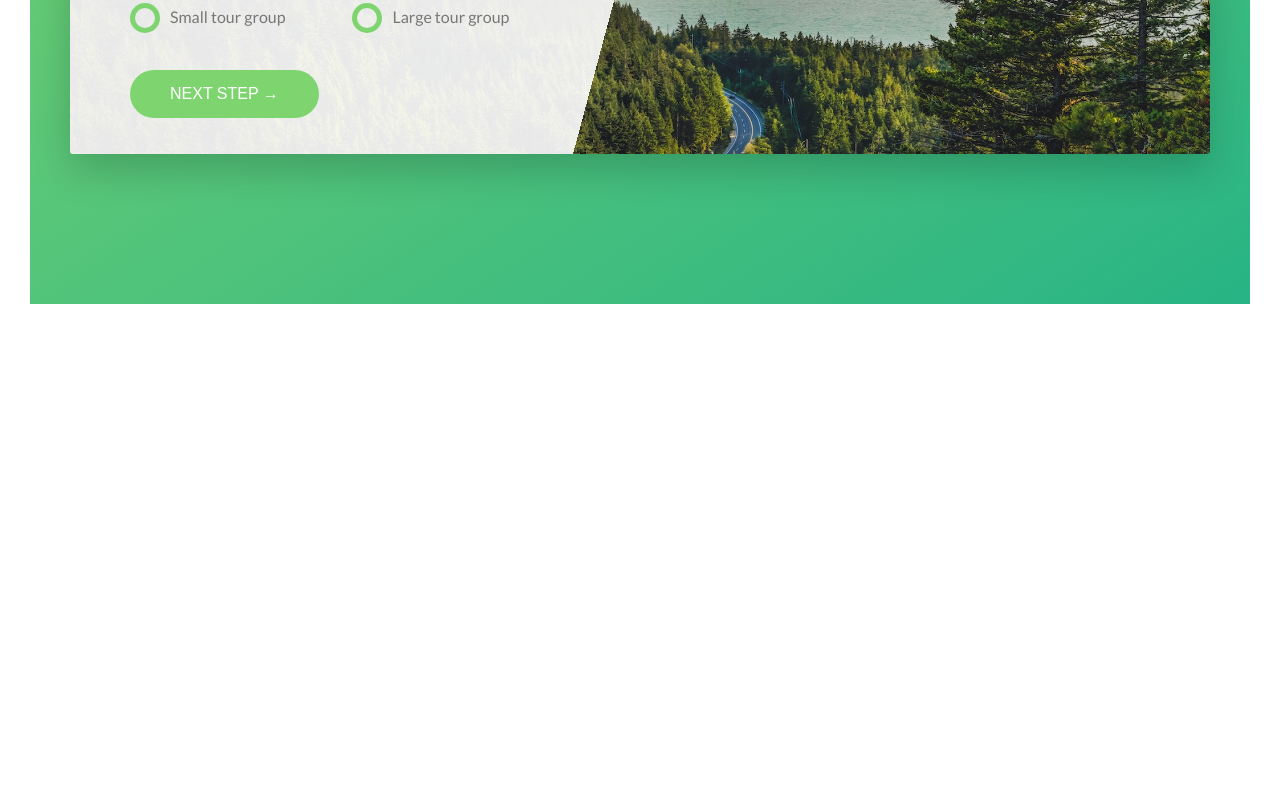
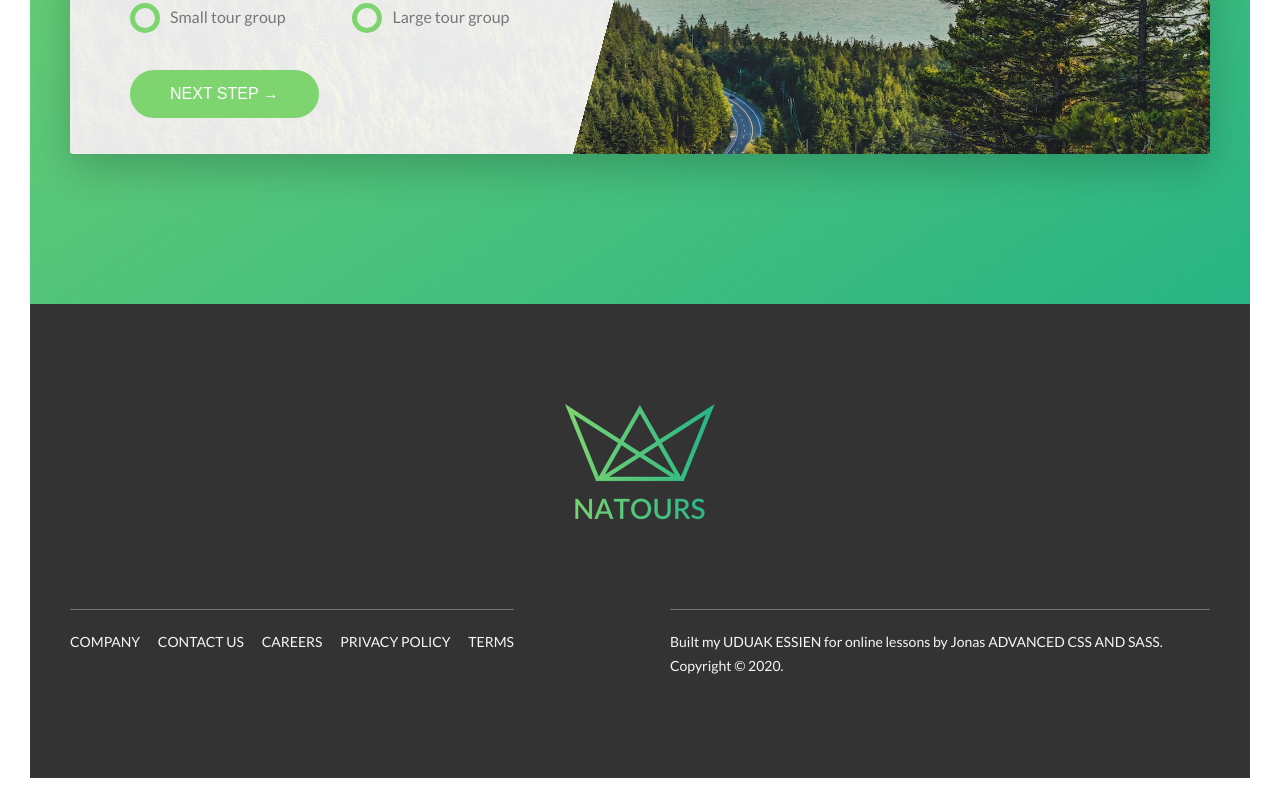
Before and after one commit to acushlakoncept/natour-landing-page, a website: page index.html in a window 1280 px wide. Shown: the part 5009-5817 px from the top of the page. Before the commit the page ends 5343 px from the top, so only its background shows below. Drawn offline with Linux system fonts and the light colour scheme.

Commit message:
finished working on the footer section of the page

```diff
--- a/index.html
+++ b/index.html
@@ -392,6 +392,43 @@
       </section>
     </main>
 
+    <footer class="footer">
+      <div class="footer__logo-box">
+        <img src="img/logo-green-2x.png" alt="Full logo" class="footer__logo" />
+      </div>
+      <div class="row">
+        <div class="col-1-of-2">
+          <div class="footer__navigation">
+            <ul class="footer__list">
+              <li class="footer__item">
+                <a href="#" class="footer__link">Company</a>
+              </li>
+              <li class="footer__item">
+                <a href="#" class="footer__link">Contact Us</a>
+              </li>
+              <li class="footer__item">
+                <a href="#" class="footer__link">Careers</a>
+              </li>
+              <li class="footer__item">
+                <a href="#" class="footer__link">Privacy policy</a>
+              </li>
+              <li class="footer__item">
+                <a href="#" class="footer__link">Terms</a>
+              </li>
+            </ul>
+          </div>
+        </div>
+        <div class="col-1-of-2">
+          <p class="footer__copyright">
+            Built my <a href="#" class="footer__link">Uduak Essien</a> for
+            online lessons by Jonas
+            <a href="#" class="footer__link">Advanced CSS and SASS</a>.
+            Copyright &copy; 2020.
+          </p>
+        </div>
+      </div>
+    </footer>
+
     <!-- <section class="grid-test">
       <div class="row">
         <div class="col-1-of-2">
--- a/sass/abstracts/_variables.scss
+++ b/sass/abstracts/_variables.scss
@@ -13,6 +13,7 @@ $color-grey-light-2: #eee;
 
 $color-gray-dark: #777;
 $color-gray-dark-2: #999;
+$color-gray-dark-3: #333;
 $color-white: #fff;
 $color-black: #000;
 
--- /dev/null
+++ b/sass/layout/_footer.scss
@@ -0,0 +1,58 @@
+.footer {
+  background-color: $color-gray-dark-3;
+  padding: 10rem 0;
+  font-size: 1.4rem;
+  color: $color-grey-light-1;
+
+  &__logo-box {
+    text-align: center;
+    margin-bottom: 8rem;
+  }
+
+  &__logo {
+    width: 15rem;
+    height: auto;
+  }
+
+  &__navigation {
+    border-top: 1px solid $color-gray-dark;
+    padding-top: 2rem;
+    display: inline-block;
+  }
+
+  &__list {
+    list-style: none;
+  }
+
+  &__item {
+    display: inline-block;
+
+    &:not(:last-child) {
+      margin-right: 1.5rem;
+    }
+  }
+
+  &__link {
+    &:link,
+    &:visited {
+      color: $color-grey-light-1;
+      background-color: $color-gray-dark-3;
+      text-decoration: none;
+      text-transform: uppercase;
+      display: inline-block;
+      transition: all 0.2s;
+    }
+
+    &:hover,
+    &:active {
+      color: $color-primary;
+      box-shadow: 0 1rem 2rem rgba($color-black, 0.4);
+      transform: rotate(5deg) scale(1.3);
+    }
+  }
+
+  &__copyright {
+    border-top: 1px solid $color-gray-dark;
+    padding-top: 2rem;
+  }
+}
--- a/sass/main.scss
+++ b/sass/main.scss
@@ -15,7 +15,8 @@
 @import "components/bg-video";
 @import "components/story";
 
+@import "layout/footer";
+@import "layout/grid";
 @import "layout/header";
-@import "layout/grid";
 
 @import "pages/home";
```
Also changed, not shown: css/style.css.
